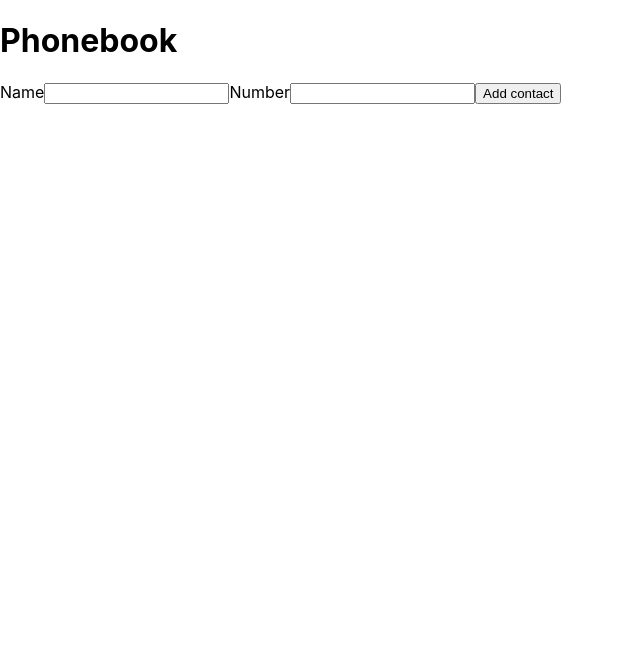
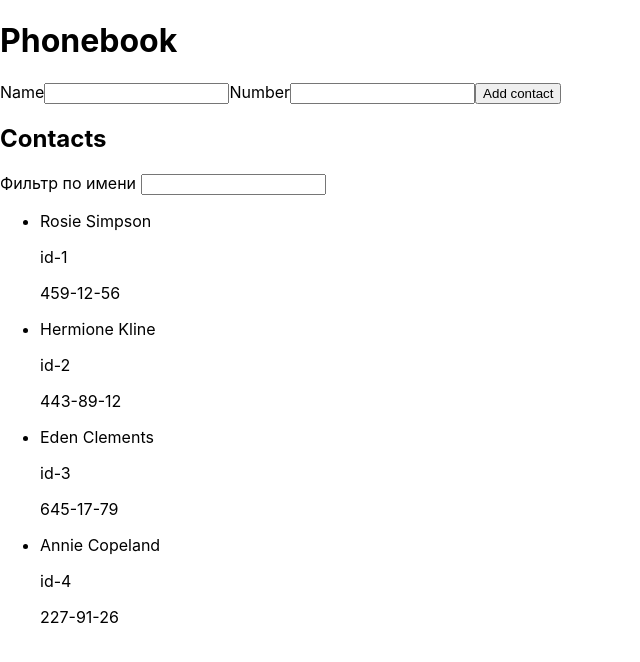
Before and after one commit to MishinaIra55/goit-react-hw-02-phonebook, a React (Create React App) app: page / in a window 1280 px wide. Shown: the top 662 px of the page, without its empty margins (0-640 px from the left). Built offline with nearby package versions, Linux system fonts and the light colour scheme.

Commit message:
filter обновляет state

```diff
--- a/package.json
+++ b/package.json
@@ -7,6 +7,7 @@
     "@testing-library/jest-dom": "^5.16.3",
     "@testing-library/react": "^12.1.4",
     "@testing-library/user-event": "^13.5.0",
+    "nanoid": "^4.0.0",
     "react": "^18.1.0",
     "react-dom": "^18.1.0",
     "react-scripts": "5.0.1",
--- a/src/components/App.jsx
+++ b/src/components/App.jsx
@@ -1,25 +1,53 @@
 import React from 'react';
 import { Component } from 'react';
 
+import { nanoid } from 'nanoid';
+
+
 import ContactForm from './ContactForm/ContactForm ';
+import ContactList from './ContactList/ContactList';
 
 
  class App extends Component {
    state = {
-     contacts: [],
+     filter: '',
+     contacts: [
+       {id: 'id-1', name: 'Rosie Simpson', number: '459-12-56'},
+       {id: 'id-2', name: 'Hermione Kline', number: '443-89-12'},
+       {id: 'id-3', name: 'Eden Clements', number: '645-17-79'},
+       {id: 'id-4', name: 'Annie Copeland', number: '227-91-26'},
+     ],
 
    }
 
-formSubmit = data => {
-     console.log(data);
-};
+//новый контакт для добавления
+   addForm = data => {
+     const newContact = {
+       id: nanoid(),
 
+       ...data,
+     };
 
+    this.setState(prevState => ({
+      contacts: [newContact, ...prevState.contacts]
+    }))
+   };
+
+ changeFilter = event => {
+   this.setState({filter: event.currentTarget.value});
+ }
   render() {
+    const { contacts, filter} = this.state;
     return (
       <>
         <h1>Phonebook</h1>
-        <ContactForm onSub={this.formSubmit}/>
+        <ContactForm addContact={this.addForm}/>
+        <h2>Contacts</h2>
+        <label>
+          Фильтр по имени <input type='text' value={filter}
+        onChange={this.changeFilter}/>
+        </label>
+        <ContactList contacts={contacts}/>
       </>
 
     );
--- a/src/components/ContactForm/ContactForm .jsx
+++ b/src/components/ContactForm/ContactForm .jsx
@@ -17,7 +17,7 @@ class ContactForm extends Component {
   handleSubmit = event => {
     event.preventDefault();
 
-    this.props.onSub(this.state);
+    this.props.addContact(this.state);
 
     this.reset();
   };
--- /dev/null
+++ b/src/components/ContactList/ContactList.jsx
@@ -0,0 +1,20 @@
+import React, {Component} from 'react';
+
+
+
+const ContactList = ( { contacts }) => {
+  console.log(contacts);
+  return (
+    <ul>
+      {contacts.map(({ name, id, number} ) => (
+      <li  key={id}>
+        <p>{name}</p>
+        <p>{id}</p>
+        <p>{number}</p>
+      </li>
+      ))}
+    </ul>
+  );
+};
+
+export default ContactList;
```
Also changed, not shown: src/components/Filter/Filter.jsx (added), 1 other file (tests, documents, lock files or other folders).
